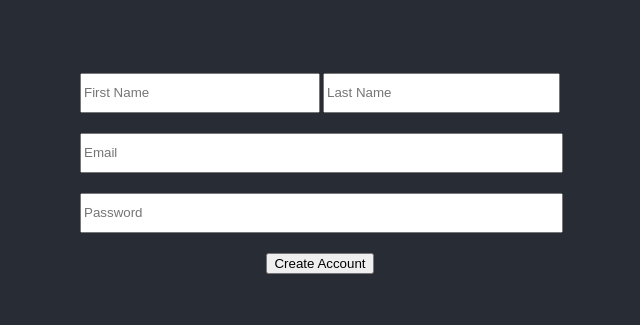
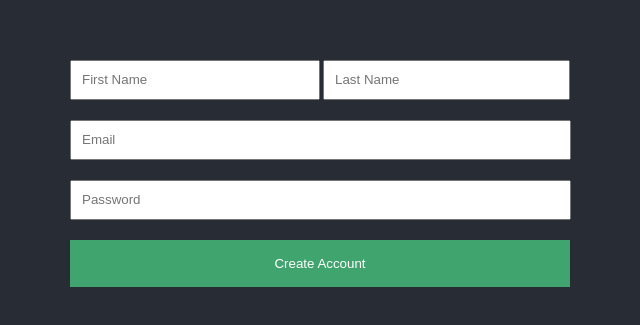
Before and after one commit to peachmakkoli/forms-exercise, a React (Create React App) app: page / in a window 1280 px wide. Shown: the part 227-552 px from the top of the page, without its empty margins (320-960 px from the left). Built offline with nearby package versions, Linux system fonts and the light colour scheme.

Commit message:
updates styles to better match the sample image

```diff
--- a/src/components/SignupForm.css
+++ b/src/components/SignupForm.css
@@ -10,8 +10,13 @@ form div {
 }
 
 input {
-  margin: 10px;
+  margin: 10px 0;
+  padding-left: 10px;
 }
+
+input:focus {
+  box-shadow: inset 3px 0 #40a46e;
+};
 
 .left-half input {
   margin-right: 0;
@@ -22,5 +27,18 @@ input {
 }
 
 .full-width input {
-  width: 475px;
+  width: 485px;
 }
+
+input[type=submit] {
+  width: 500px;
+  background-color: #40a46e;
+  border: none;
+  color: #fff;
+  padding: 16px 32px;
+  cursor: pointer;
+}
+
+input[type=submit]:hover {
+  background-color: #49ba7d;
+}
```
